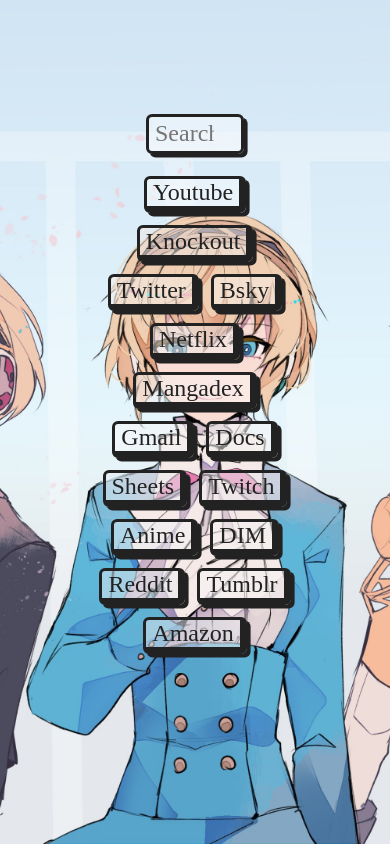
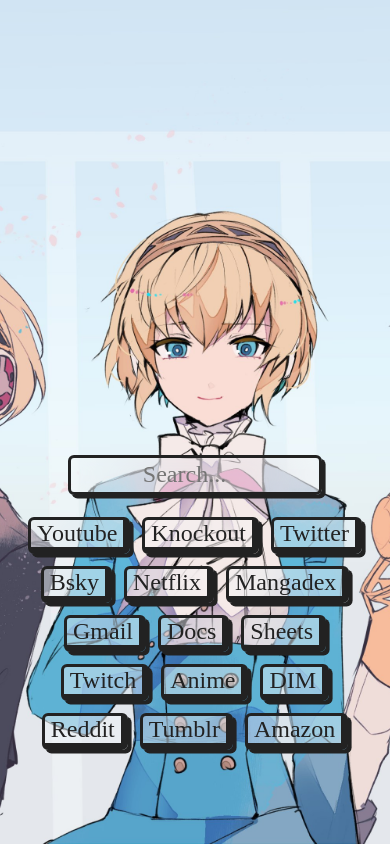
Before and after one commit to Elizabeth-Lan/lizstart, a plain HTML site: page index.html in a window 390 px wide. Drawn offline with Linux system fonts and the light colour scheme; a web font is replaced by a local one.

Commit message:
Update index.html

```diff
--- a/index.html
+++ b/index.html
@@ -25,6 +25,10 @@
                 align-content: flex-end;
                 justify-content: center;
                 align-items: flex-end;
+                @media only screen and (max-width: 1000px){
+                    height: calc(100vh - 6em);
+                    margin: auto auto;
+                }
             }
             .search-wrapper{
                 display: flex;
```
